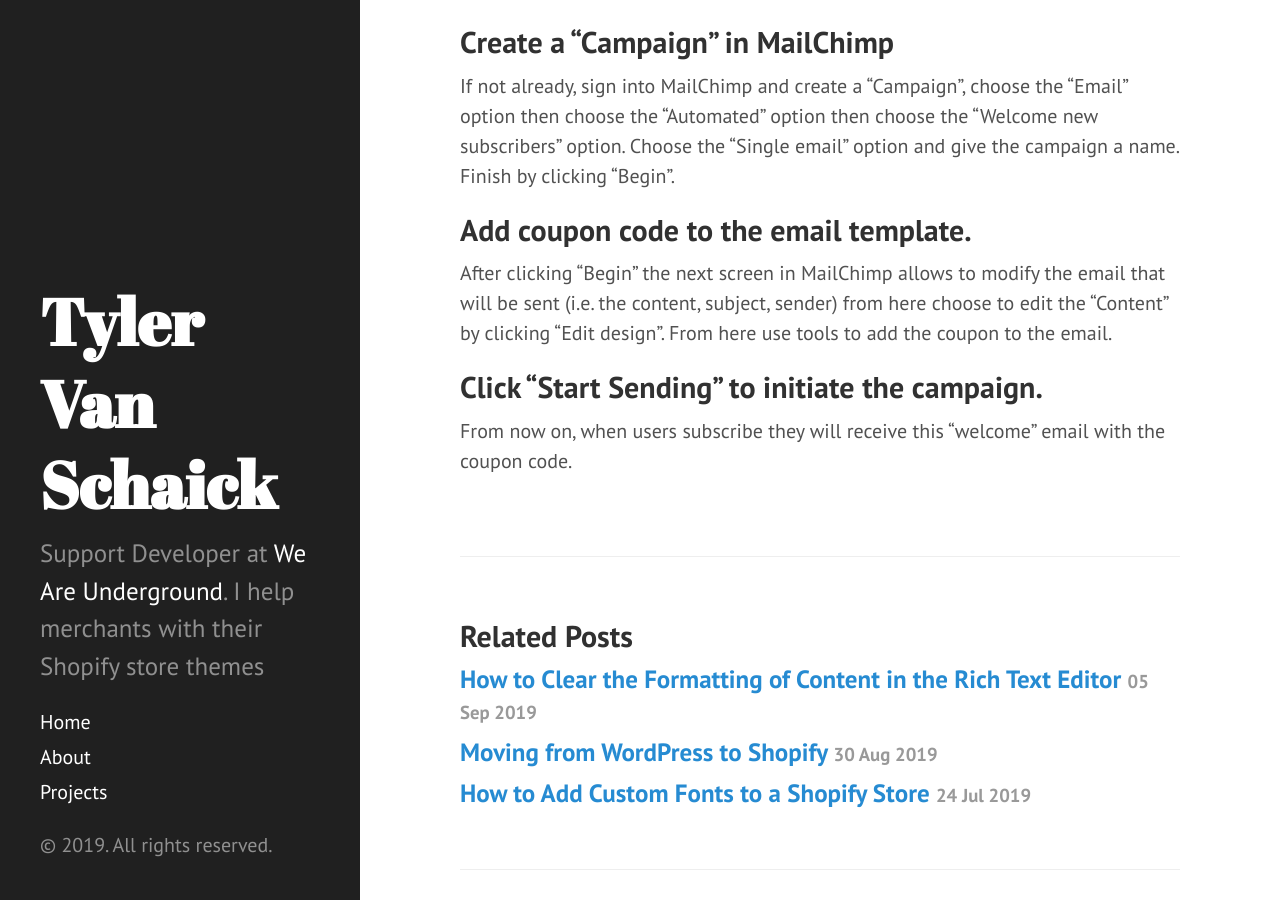
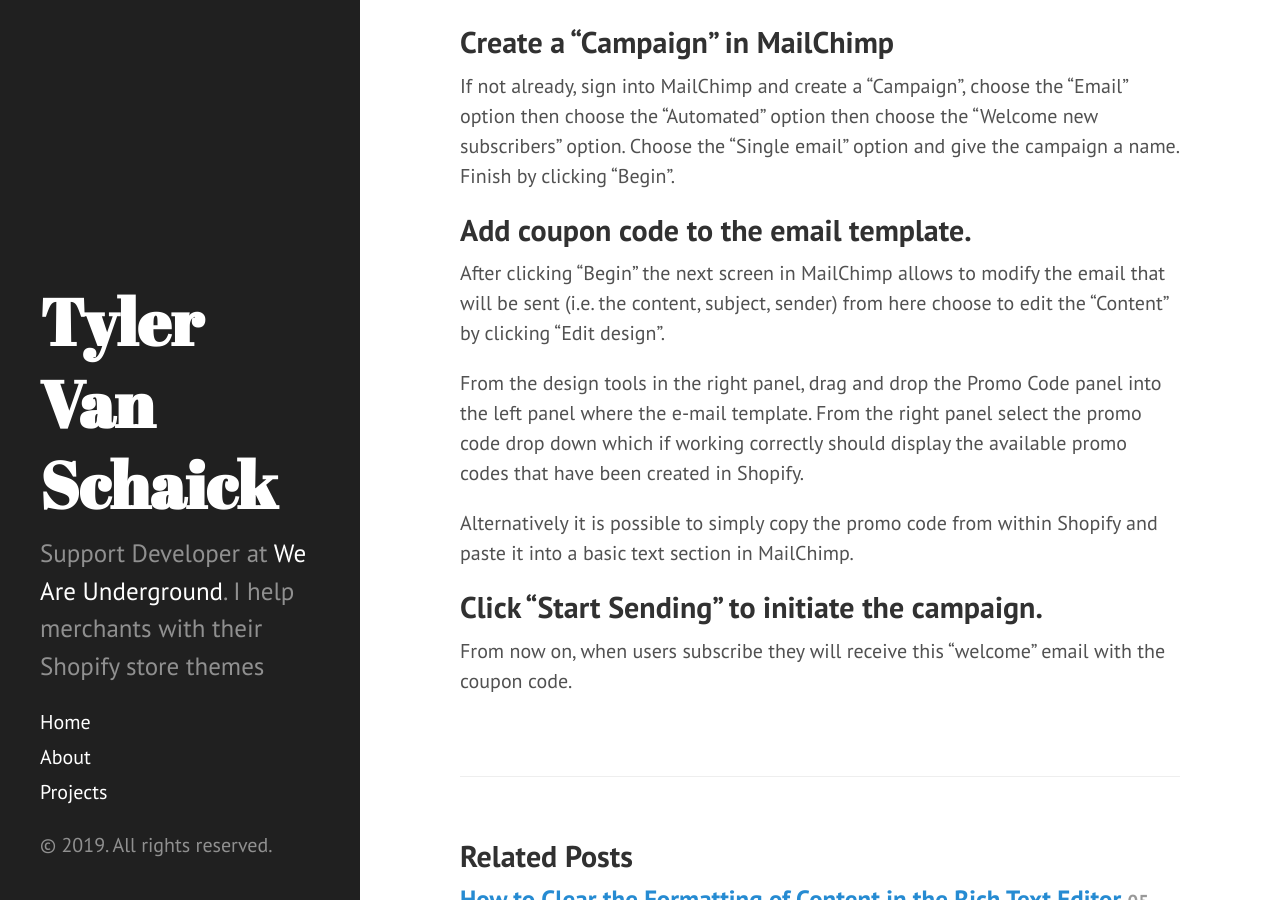
Before and after one commit to tyler-vs/tyler-vs.github.io, a Jekyll site: the page built from _posts/2019-09-14-how-to-send-a-welcome-email-with-coupon-code.md, in a window 1280 px wide and 900 px high, scrolled down 1072 px. Built offline with Jekyll 4.4.1, drawn with Linux system fonts in a browser that asks for light colours; comment, search, counter and statistics services are not loaded.

Commit message:
Update post

```diff
--- a/_posts/2019-09-14-how-to-send-a-welcome-email-with-coupon-code.md
+++ b/_posts/2019-09-14-how-to-send-a-welcome-email-with-coupon-code.md
@@ -28,7 +28,11 @@
 
 ## Add coupon code to the email template.
 
-After clicking "Begin" the next screen in MailChimp allows to modify the email that will be sent (i.e. the content, subject, sender) from here choose to edit the "Content" by clicking "Edit design". From here use tools to add the coupon to the email.
+After clicking "Begin" the next screen in MailChimp allows to modify the email that will be sent (i.e. the content, subject, sender) from here choose to edit the "Content" by clicking "Edit design".
+
+From the design tools in the right panel, drag and drop the Promo Code panel into the left panel where the e-mail template. From the right panel select the promo code drop down which if working correctly should display the available promo codes that have been created in Shopify.
+
+Alternatively it is possible to simply copy the promo code from within Shopify and paste it into a basic text section in MailChimp.
 
 ## Click "Start Sending" to initiate the campaign.
 
```
